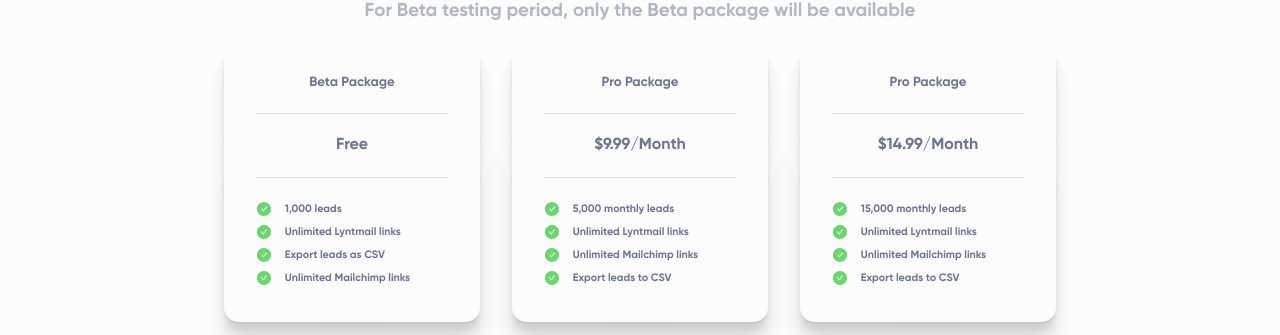
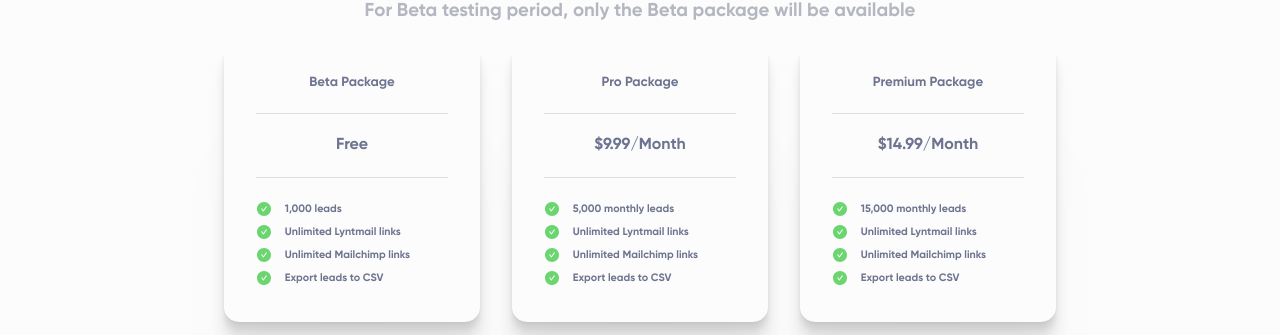
Before and after one commit to aimensahnoun/LyntMail, a React (Create React App) app: page / in a window 1280 px wide. Shown: the part 2515-2850 px from the top of the page. Built offline with nearby package versions, Linux system fonts and the light colour scheme; no server answers; what react-getscreen would draw is missing.

Commit message:
Fixed top pricing plan to correct title

```diff
--- a/src/pages/landingPage/landingPage.component.jsx
+++ b/src/pages/landingPage/landingPage.component.jsx
@@ -264,13 +264,13 @@ function LandingPage({ history, currentUser, setIsLogin }) {
                 <AiFillCheckCircle
                   style={{ color: "#6BD570", marginRight: "1vw" }}
                 />
-                <h6>Export leads as CSV</h6>
+                <h6>Unlimited Mailchimp links</h6>
               </Feature>
               <Feature>
                 <AiFillCheckCircle
                   style={{ color: "#6BD570", marginRight: "1vw" }}
                 />
-                <h6>Unlimited Mailchimp links</h6>
+                <h6>Export leads to CSV</h6>
               </Feature>
             </PriceTable>
 
@@ -310,7 +310,7 @@ function LandingPage({ history, currentUser, setIsLogin }) {
 
             {
               <PriceTable>
-                <h5>Pro Package</h5>
+                <h5>Premium Package</h5>
                 <Divider />
                 <h4>$14.99/Month</h4>
                 <Divider />
```
Also changed, not shown: 1 other file (tests, documents, lock files or other folders).
